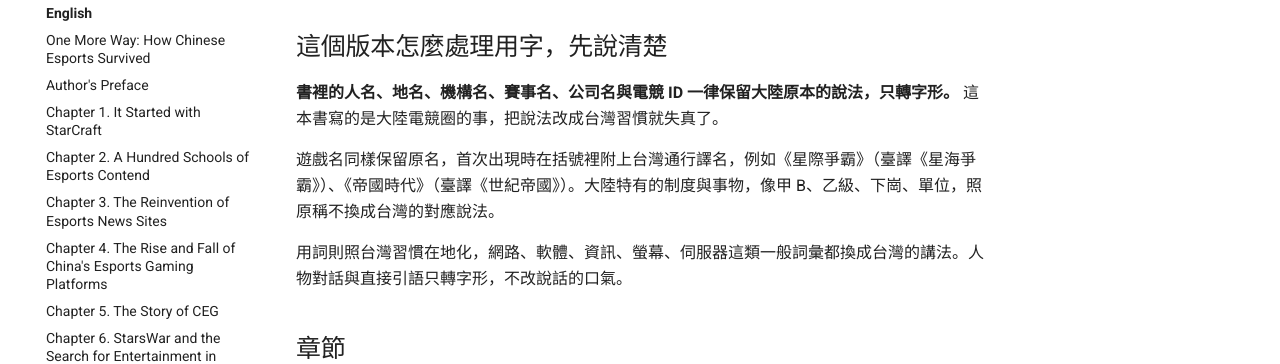
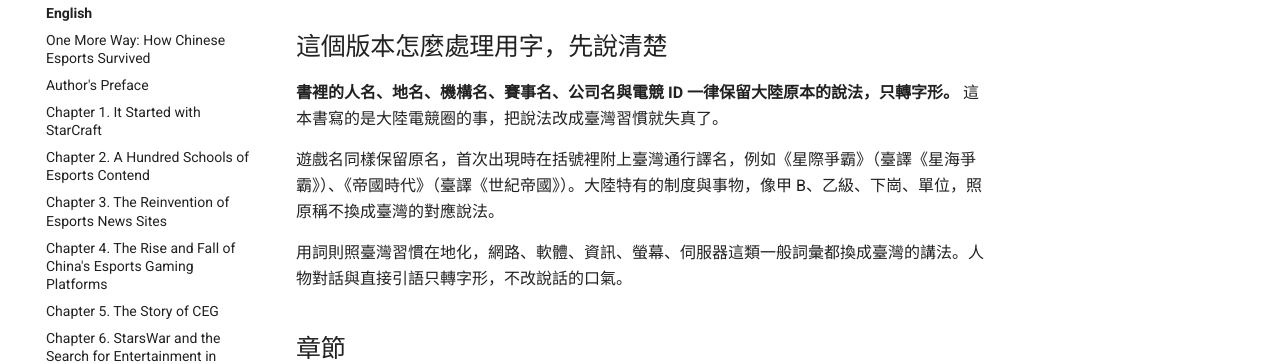
Before and after one commit to bkingfilm/china-esports-history, an MkDocs documentation site: the page built from docs/zh-tw/index.md, in a window 1280 px wide and 1063 px high. Shown: the part 376-740 px from the top of the window. Built offline with MkDocs 1.6.1 and Material for MkDocs 9.7.7, drawn with Linux system fonts in a browser that asks for light colours; comment, search, counter and statistics services are not loaded.

Commit message:
docs(zh-tw): 首頁導言統一用「臺」
全線口徑:臺灣、平臺、電視臺一律用「臺」。自檢用的 s2tw 會把「台」
一律轉成「臺」,門檻必須機器可判,開例外口子後面幾十章每章都要
人工判差異是否合法。

Co-Authored-By: Claude Opus 5 (1M context) <noreply@anthropic.com>

```diff
--- a/docs/zh-tw/index.md
+++ b/docs/zh-tw/index.md
@@ -8,11 +8,11 @@
 
 ## 這個版本怎麼處理用字，先說清楚
 
-**書裡的人名、地名、機構名、賽事名、公司名與電競 ID 一律保留大陸原本的說法，只轉字形。** 這本書寫的是大陸電競圈的事，把說法改成台灣習慣就失真了。
+**書裡的人名、地名、機構名、賽事名、公司名與電競 ID 一律保留大陸原本的說法，只轉字形。** 這本書寫的是大陸電競圈的事，把說法改成臺灣習慣就失真了。
 
-遊戲名同樣保留原名，首次出現時在括號裡附上台灣通行譯名，例如《星際爭霸》（臺譯《星海爭霸》）、《帝國時代》（臺譯《世紀帝國》）。大陸特有的制度與事物，像甲 B、乙級、下崗、單位，照原稱不換成台灣的對應說法。
+遊戲名同樣保留原名，首次出現時在括號裡附上臺灣通行譯名，例如《星際爭霸》（臺譯《星海爭霸》）、《帝國時代》（臺譯《世紀帝國》）。大陸特有的制度與事物，像甲 B、乙級、下崗、單位，照原稱不換成臺灣的對應說法。
 
-用詞則照台灣習慣在地化，網路、軟體、資訊、螢幕、伺服器這類一般詞彙都換成台灣的講法。人物對話與直接引語只轉字形，不改說話的口氣。
+用詞則照臺灣習慣在地化，網路、軟體、資訊、螢幕、伺服器這類一般詞彙都換成臺灣的講法。人物對話與直接引語只轉字形，不改說話的口氣。
 
 ## 章節
 
```
